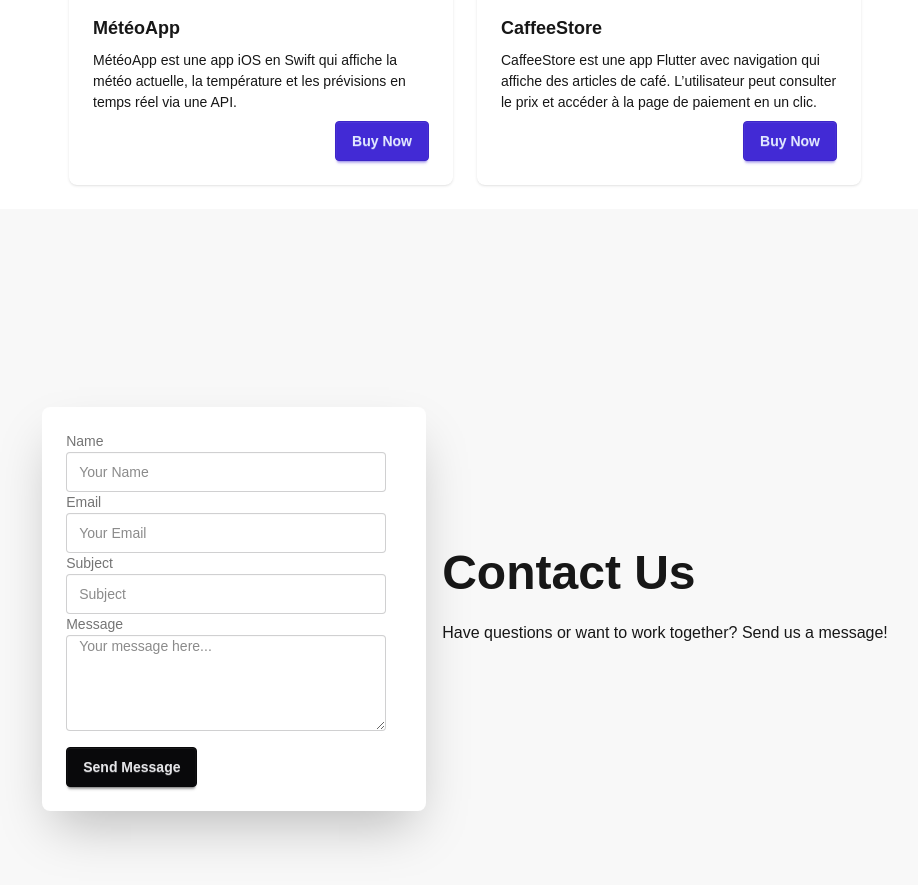
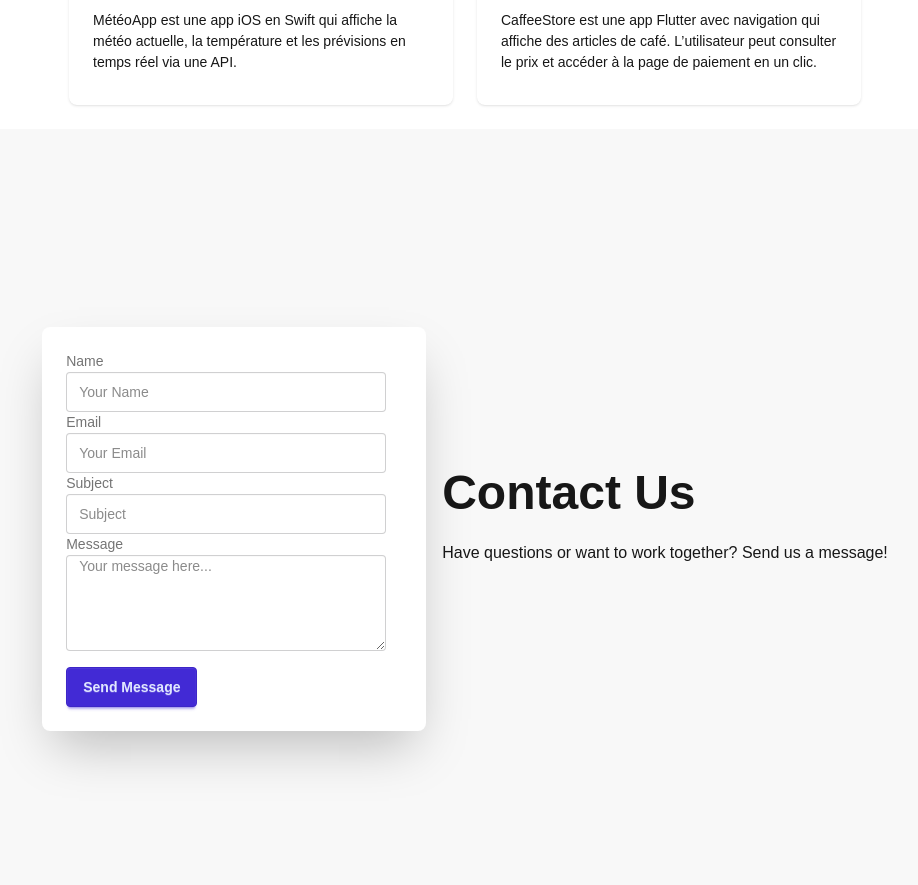
Before and after one commit to y-elmaa/p-portfolio, a Next.js app: page / in a window 1280 px wide. Shown: the part 2960-3845 px from the top of the page, without its empty margins (175-1093 px from the left). Built offline with nearby package versions, Linux system fonts and the light colour scheme.

Commit message:
refactor :global css

```diff
--- a/app/layout/Contact.tsx
+++ b/app/layout/Contact.tsx
@@ -80,7 +80,7 @@ const Contact = () => {
                 <button
                   type="submit"
                   disabled={isSubmitting}
-                  className="btn btn-neutral mt-4"
+                  className="btn btn-primary mt-4"
                 >
                   {isSubmitting ? "Sending..." : "Send Message"}
                 </button>
--- a/app/layout/Projects.tsx
+++ b/app/layout/Projects.tsx
@@ -24,7 +24,7 @@ const Projects = () => {
               <h2 className="  card-title">{project.Title}</h2>
               <p>{project.Description}</p>
               <div className="  card-actions justify-end">
-                <button className="btn btn-primary">Buy Now</button>
+
               </div>
             </div>
           </div>
--- a/app/page.tsx
+++ b/app/page.tsx
@@ -8,7 +8,7 @@ import HomePage from "./layout/home";
 export default function Home() {
   return (
     <>
-      <HomePage/>
+      <HomePage />
       <About />
       <Resume />
       <Projects />
```
Also changed, not shown: app/globals.css (line endings or trailing spaces).
